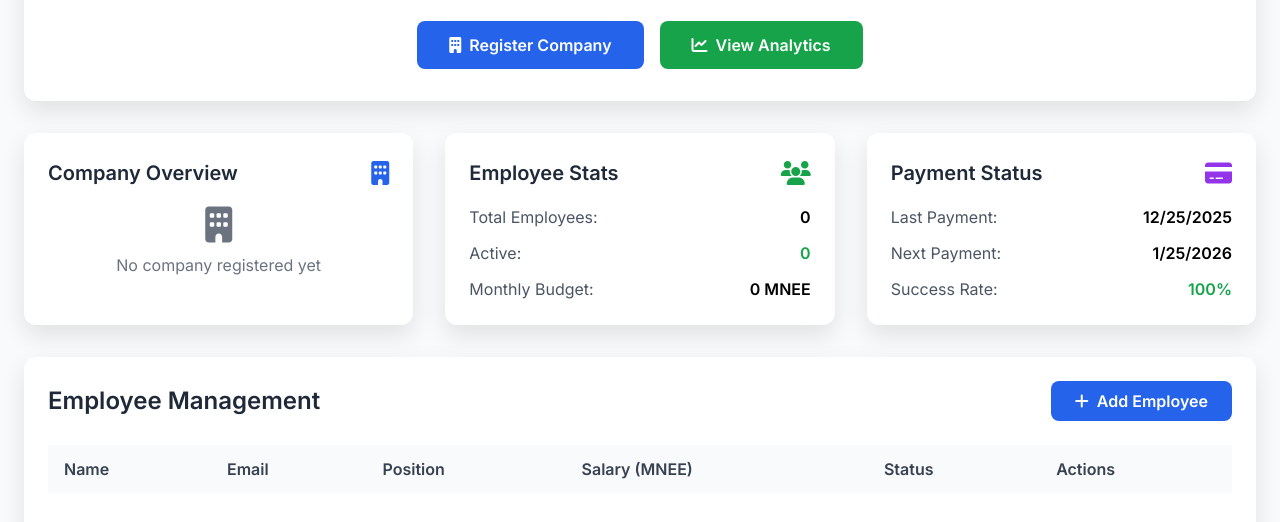
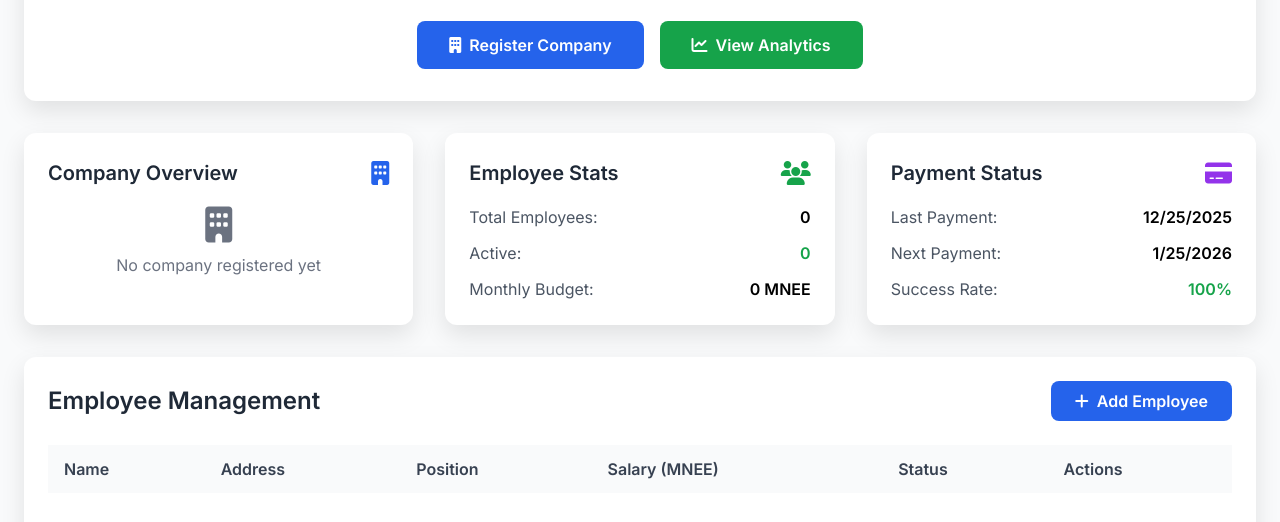
Before and after one commit to mikky69/FlowPay, a website: page index.html in a window 1280 px wide. Shown: the part 235-757 px from the top of the page. Drawn offline with nearby package versions, Linux system fonts and the light colour scheme.

Commit message:
Update index.html

```diff
--- a/index.html
+++ b/index.html
@@ -140,7 +140,7 @@
                     <thead>
                         <tr class="bg-gray-50">
                             <th class="px-4 py-3 text-left font-semibold text-gray-700">Name</th>
-                            <th class="px-4 py-3 text-left font-semibold text-gray-700">Email</th>
+                            <th class="px-4 py-3 text-left font-semibold text-gray-700">Address</th>
                             <th class="px-4 py-3 text-left font-semibold text-gray-700">Position</th>
                             <th class="px-4 py-3 text-left font-semibold text-gray-700">Salary (MNEE)</th>
                             <th class="px-4 py-3 text-left font-semibold text-gray-700">Status</th>
```
